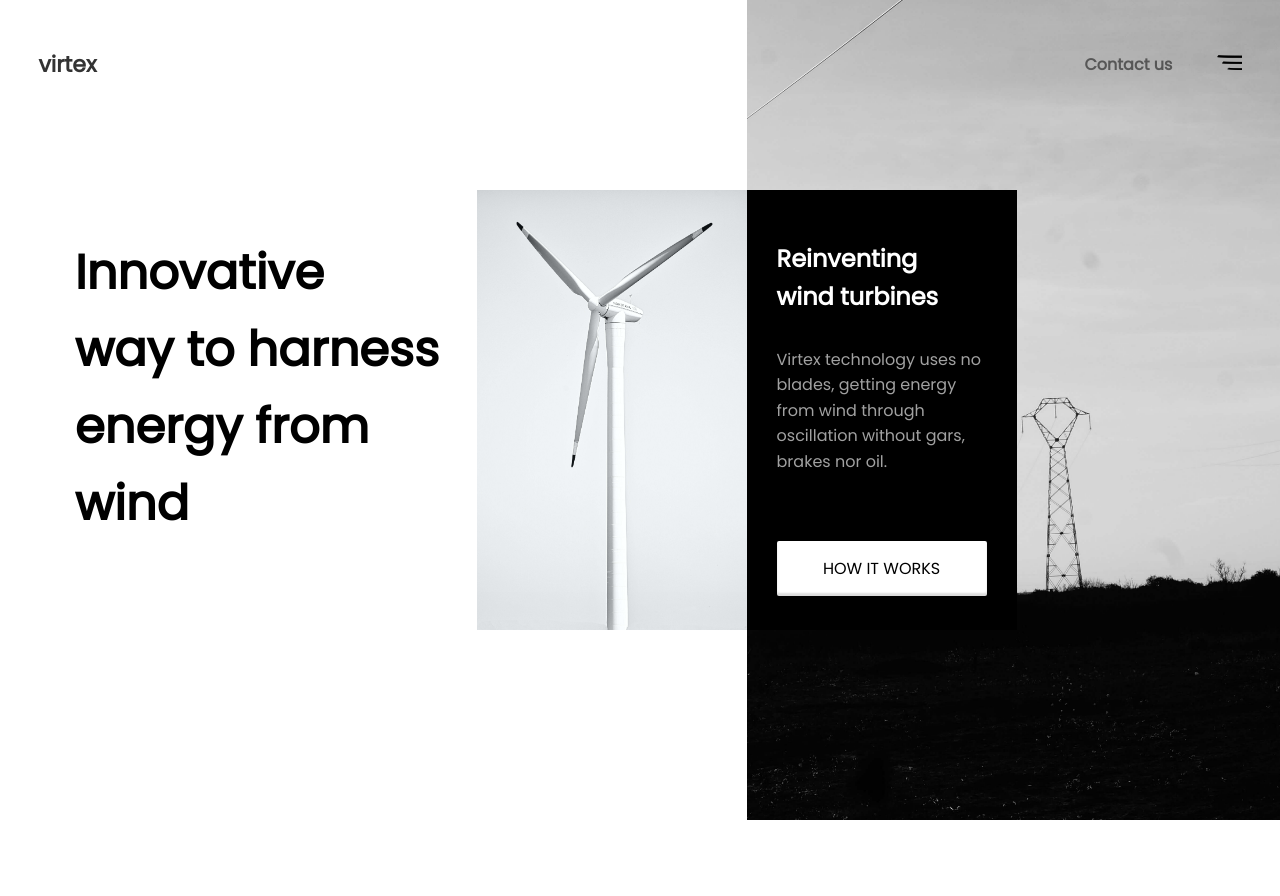
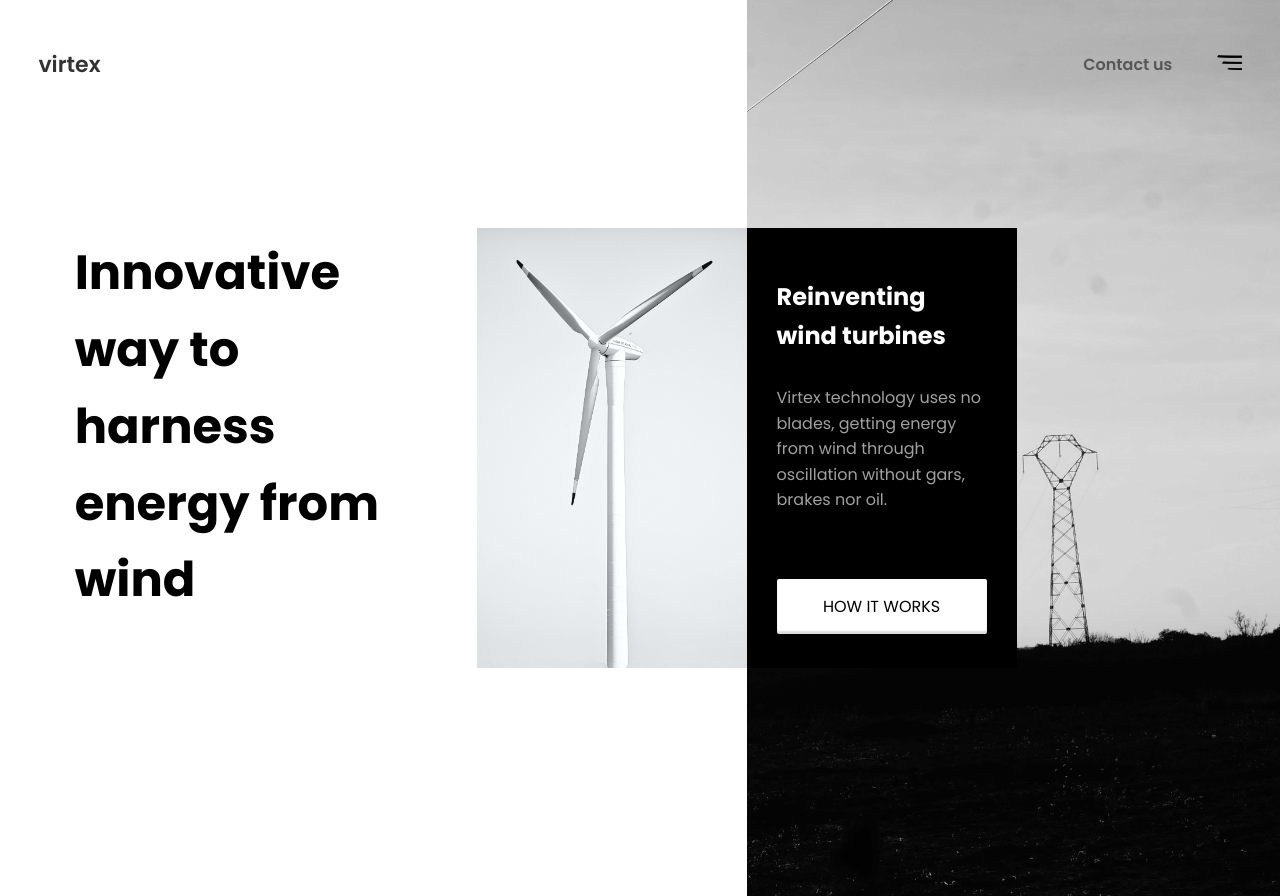
Before and after one commit to eniolajayi/virtex-website-ui-exploration, a website: page index.html in a window 1280 px wide. Before the commit the page ends 820 px from the top, so only its background shows below. Drawn offline with Linux system fonts and the light colour scheme.

Commit message:
edited link to Google font

```diff
--- a/index.html
+++ b/index.html
@@ -5,7 +5,7 @@
 		<meta name="viewport" content="width=device-width, initial-scale=1.0" />
 		<title>Vertex- Website</title>
 		<link
-			href="https://fonts.googleapis.com/css2?family=Poppins&display=swap"
+			href="https://fonts.googleapis.com/css2?family=Poppins:wght@400;600;700&display=swap"
 			rel="stylesheet"
 		/>
 		<link rel="stylesheet" href="css/style.css" />
```
